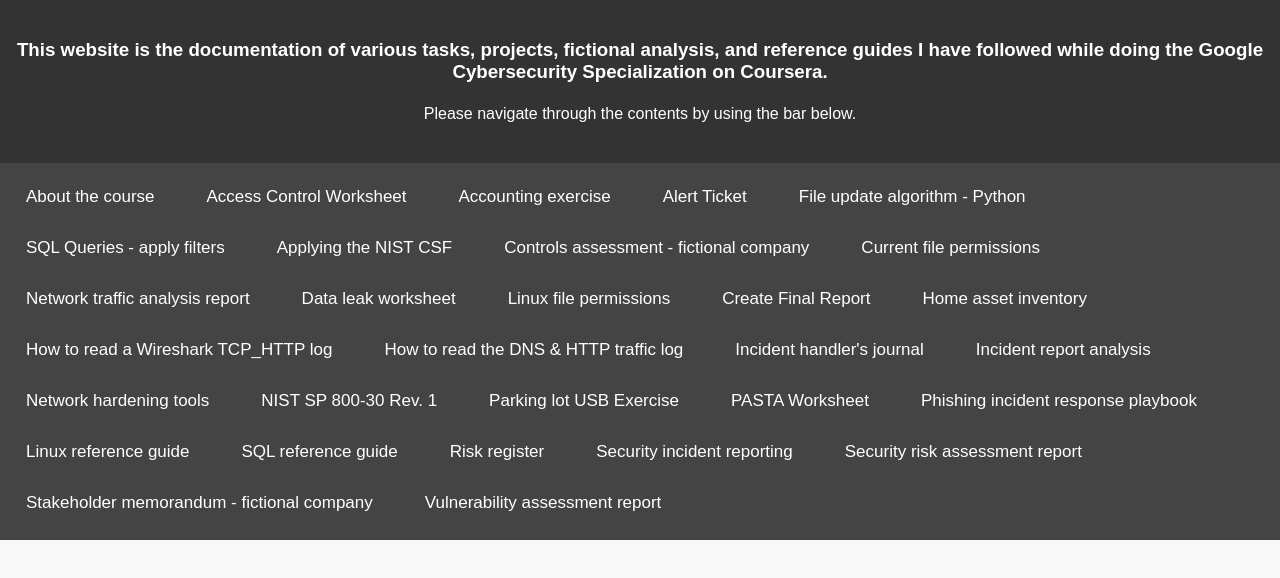
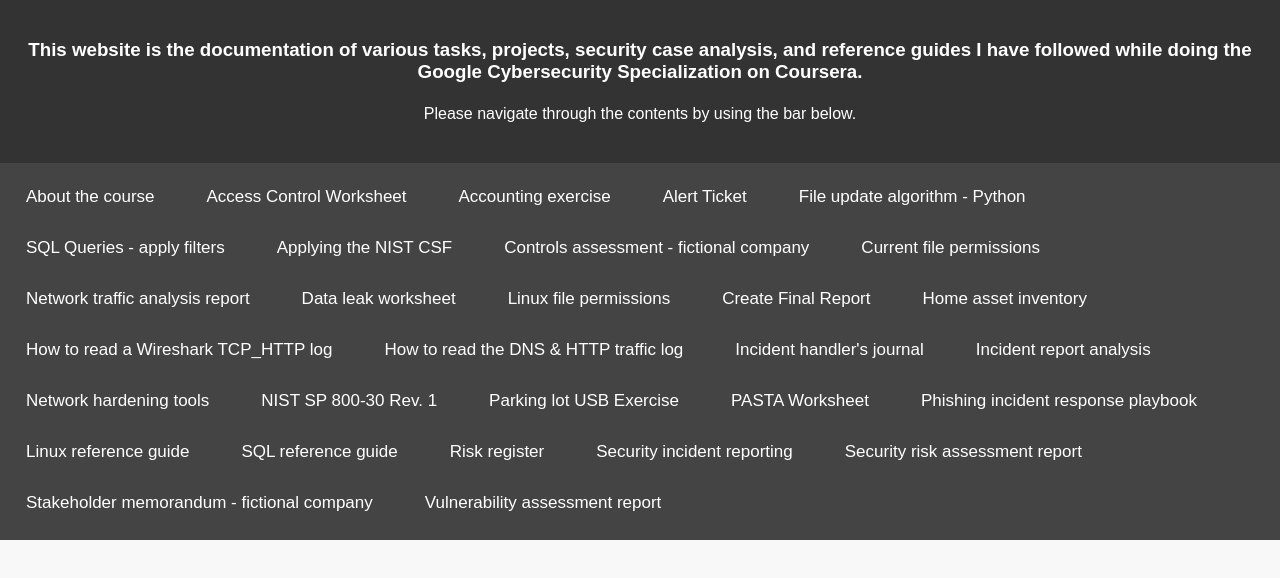
Before and after one commit to ucchas/Google-Cybersecurity-Specialization-Contents, a plain HTML site: page index.html in a window 1280 px wide. Drawn offline with Linux system fonts and the light colour scheme.

Commit message:
updated content
corrected header content

```diff
--- a/index.html
+++ b/index.html
@@ -62,7 +62,7 @@
 </head>
 <body>
   <header>
-    <h3>This website is the documentation of various tasks, projects, fictional analysis, and reference guides I have followed while doing the Google Cybersecurity Specialization on Coursera.</h3>
+    <h3>This website is the documentation of various tasks, projects, security case analysis, and reference guides I have followed while doing the Google Cybersecurity Specialization on Coursera.</h3>
     <p>Please navigate through the contents by using the bar below.</p>
   </header>
 
```
